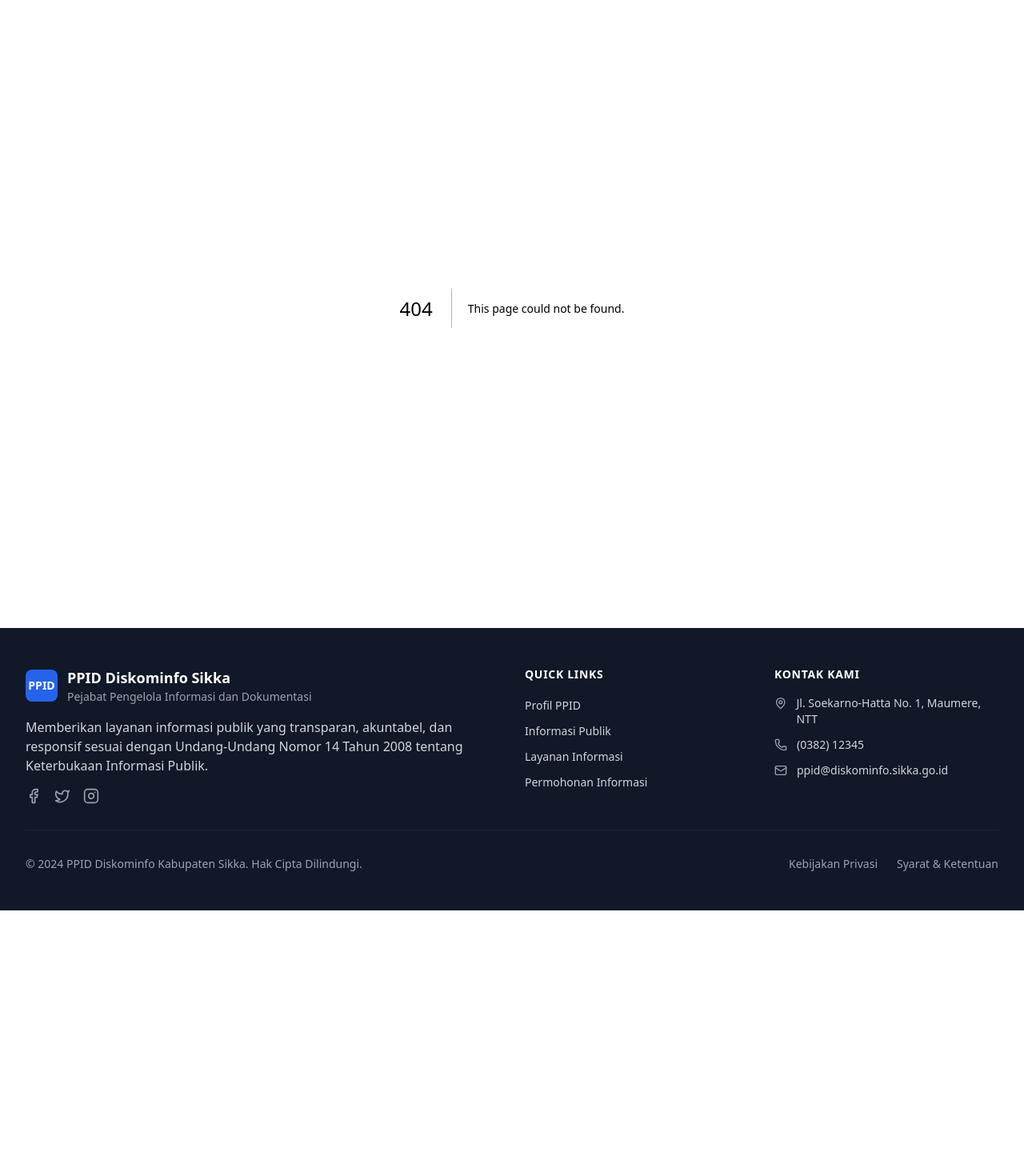
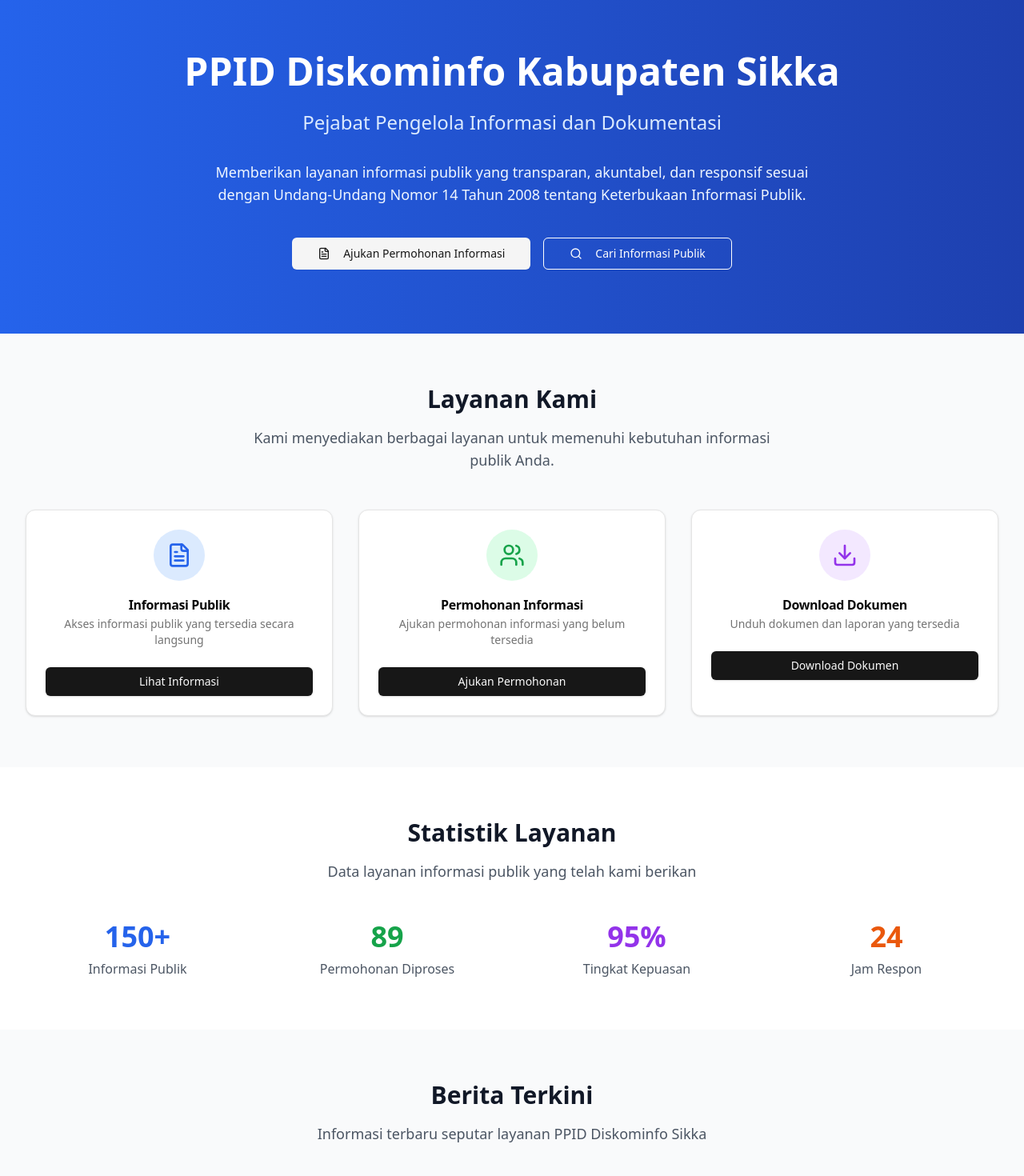
Before and after one commit to julianojr-blip/ppid-diskominfo-sikka, a Next.js app: page / in a window 1280 px wide. Before the commit this address had no page. Shown: the part 80-1550 px from the top of the page at 80% size. Before the commit the page ends 1218 px from the top, so only its background shows below. Built offline with nearby package versions, Linux system fonts and the light colour scheme.

Commit message:
Move home page to app directory

```diff
--- /dev/null
+++ b/app/page.tsx
@@ -0,0 +1,206 @@
+import { Button } from '@/components/ui/button'
+import { Card, CardContent, CardDescription, CardHeader, CardTitle } from '@/components/ui/card'
+import { FileText, Users, Search, Download, Clock, CheckCircle } from 'lucide-react'
+import Link from 'next/link'
+
+export default function Home() {
+  return (
+    <div className="min-h-screen flex flex-col">
+
+      <main className="flex-1">
+        {/* Hero Section */}
+        <section className="bg-gradient-to-r from-blue-600 to-blue-800 text-white py-20">
+          <div className="max-w-7xl mx-auto px-4 sm:px-6 lg:px-8">
+            <div className="text-center">
+              <h1 className="text-4xl md:text-5xl font-bold mb-6">
+                PPID Diskominfo Kabupaten Sikka
+              </h1>
+              <p className="text-xl md:text-2xl mb-8 text-blue-100">
+                Pejabat Pengelola Informasi dan Dokumentasi
+              </p>
+              <p className="text-lg mb-10 max-w-3xl mx-auto text-blue-50">
+                Memberikan layanan informasi publik yang transparan, akuntabel, dan responsif
+                sesuai dengan Undang-Undang Nomor 14 Tahun 2008 tentang Keterbukaan Informasi Publik.
+              </p>
+              <div className="flex flex-col sm:flex-row gap-4 justify-center">
+                <Button asChild size="lg" variant="secondary">
+                  <Link href="/permohonan">
+                    <FileText className="w-5 h-5 mr-2" />
+                    Ajukan Permohonan Informasi
+                  </Link>
+                </Button>
+                <Button asChild size="lg" variant="outline" className="bg-transparent border-white text-white hover:bg-white hover:text-blue-600">
+                  <Link href="/informasi">
+                    <Search className="w-5 h-5 mr-2" />
+                    Cari Informasi Publik
+                  </Link>
+                </Button>
+              </div>
+            </div>
+          </div>
+        </section>
+
+        {/* Layanan Section */}
+        <section className="py-16 bg-gray-50">
+          <div className="max-w-7xl mx-auto px-4 sm:px-6 lg:px-8">
+            <div className="text-center mb-12">
+              <h2 className="text-3xl font-bold text-gray-900 mb-4">Layanan Kami</h2>
+              <p className="text-lg text-gray-600 max-w-2xl mx-auto">
+                Kami menyediakan berbagai layanan untuk memenuhi kebutuhan informasi publik Anda.
+              </p>
+            </div>
+
+            <div className="grid grid-cols-1 md:grid-cols-3 gap-8">
+              <Card className="text-center hover:shadow-lg transition-shadow">
+                <CardHeader>
+                  <div className="w-16 h-16 bg-blue-100 rounded-full flex items-center justify-center mx-auto mb-4">
+                    <FileText className="w-8 h-8 text-blue-600" />
+                  </div>
+                  <CardTitle>Informasi Publik</CardTitle>
+                  <CardDescription>
+                    Akses informasi publik yang tersedia secara langsung
+                  </CardDescription>
+                </CardHeader>
+                <CardContent>
+                  <Button asChild className="w-full">
+                    <Link href="/informasi">Lihat Informasi</Link>
+                  </Button>
+                </CardContent>
+              </Card>
+
+              <Card className="text-center hover:shadow-lg transition-shadow">
+                <CardHeader>
+                  <div className="w-16 h-16 bg-green-100 rounded-full flex items-center justify-center mx-auto mb-4">
+                    <Users className="w-8 h-8 text-green-600" />
+                  </div>
+                  <CardTitle>Permohonan Informasi</CardTitle>
+                  <CardDescription>
+                    Ajukan permohonan informasi yang belum tersedia
+                  </CardDescription>
+                </CardHeader>
+                <CardContent>
+                  <Button asChild className="w-full">
+                    <Link href="/permohonan">Ajukan Permohonan</Link>
+                  </Button>
+                </CardContent>
+              </Card>
+
+              <Card className="text-center hover:shadow-lg transition-shadow">
+                <CardHeader>
+                  <div className="w-16 h-16 bg-purple-100 rounded-full flex items-center justify-center mx-auto mb-4">
+                    <Download className="w-8 h-8 text-purple-600" />
+                  </div>
+                  <CardTitle>Download Dokumen</CardTitle>
+                  <CardDescription>
+                    Unduh dokumen dan laporan yang tersedia
+                  </CardDescription>
+                </CardHeader>
+                <CardContent>
+                  <Button asChild className="w-full">
+                    <Link href="/download">Download Dokumen</Link>
+                  </Button>
+                </CardContent>
+              </Card>
+            </div>
+          </div>
+        </section>
+
+        {/* Statistik Section */}
+        <section className="py-16">
+          <div className="max-w-7xl mx-auto px-4 sm:px-6 lg:px-8">
+            <div className="text-center mb-12">
+              <h2 className="text-3xl font-bold text-gray-900 mb-4">Statistik Layanan</h2>
+              <p className="text-lg text-gray-600">
+                Data layanan informasi publik yang telah kami berikan
+              </p>
+            </div>
+
+            <div className="grid grid-cols-1 md:grid-cols-4 gap-8">
+              <div className="text-center">
+                <div className="text-4xl font-bold text-blue-600 mb-2">150+</div>
+                <div className="text-gray-600">Informasi Publik</div>
+              </div>
+              <div className="text-center">
+                <div className="text-4xl font-bold text-green-600 mb-2">89</div>
+                <div className="text-gray-600">Permohonan Diproses</div>
+              </div>
+              <div className="text-center">
+                <div className="text-4xl font-bold text-purple-600 mb-2">95%</div>
+                <div className="text-gray-600">Tingkat Kepuasan</div>
+              </div>
+              <div className="text-center">
+                <div className="text-4xl font-bold text-orange-600 mb-2">24</div>
+                <div className="text-gray-600">Jam Respon</div>
+              </div>
+            </div>
+          </div>
+        </section>
+
+        {/* Berita Section */}
+        <section className="py-16 bg-gray-50">
+          <div className="max-w-7xl mx-auto px-4 sm:px-6 lg:px-8">
+            <div className="text-center mb-12">
+              <h2 className="text-3xl font-bold text-gray-900 mb-4">Berita Terkini</h2>
+              <p className="text-lg text-gray-600">
+                Informasi terbaru seputar layanan PPID Diskominfo Sikka
+              </p>
+            </div>
+
+            <div className="grid grid-cols-1 md:grid-cols-3 gap-8">
+              <Card className="hover:shadow-lg transition-shadow">
+                <CardHeader>
+                  <div className="w-full h-48 bg-gray-200 rounded-lg mb-4"></div>
+                  <CardTitle className="text-lg">Peningkatan Layanan Informasi Publik</CardTitle>
+                  <CardDescription className="flex items-center text-sm text-gray-500">
+                    <Clock className="w-4 h-4 mr-1" />
+                    2 hari yang lalu
+                  </CardDescription>
+                </CardHeader>
+                <CardContent>
+                  <p className="text-gray-600 mb-4">
+                    PPID Diskominfo Sikka terus berkomitmen untuk meningkatkan kualitas layanan informasi publik...
+                  </p>
+                  <Button variant="outline" size="sm">Baca Selengkapnya</Button>
+                </CardContent>
+              </Card>
+
+              <Card className="hover:shadow-lg transition-shadow">
+                <CardHeader>
+                  <div className="w-full h-48 bg-gray-200 rounded-lg mb-4"></div>
+                  <CardTitle className="text-lg">Sosialisasi Keterbukaan Informasi</CardTitle>
+                  <CardDescription className="flex items-center text-sm text-gray-500">
+                    <Clock className="w-4 h-4 mr-1" />
+                    1 minggu yang lalu
+                  </CardDescription>
+                </CardHeader>
+                <CardContent>
+                  <p className="text-gray-600 mb-4">
+                    Dilaksanakan sosialisasi pentingnya keterbukaan informasi publik kepada masyarakat...
+                  </p>
+                  <Button variant="outline" size="sm">Baca Selengkapnya</Button>
+                </CardContent>
+              </Card>
+
+              <Card className="hover:shadow-lg transition-shadow">
+                <CardHeader>
+                  <div className="w-full h-48 bg-gray-200 rounded-lg mb-4"></div>
+                  <CardTitle className="text-lg">Laporan Tahunan PPID 2023</CardTitle>
+                  <CardDescription className="flex items-center text-sm text-gray-500">
+                    <Clock className="w-4 h-4 mr-1" />
+                    2 minggu yang lalu
+                  </CardDescription>
+                </CardHeader>
+                <CardContent>
+                  <p className="text-gray-600 mb-4">
+                    Laporan tahunan pelaksanaan tugas dan fungsi PPID Diskominfo Sikka tahun 2023...
+                  </p>
+                  <Button variant="outline" size="sm">Baca Selengkapnya</Button>
+                </CardContent>
+              </Card>
+            </div>
+          </div>
+        </section>
+      </main>
+    </div>
+  )
+}
```
